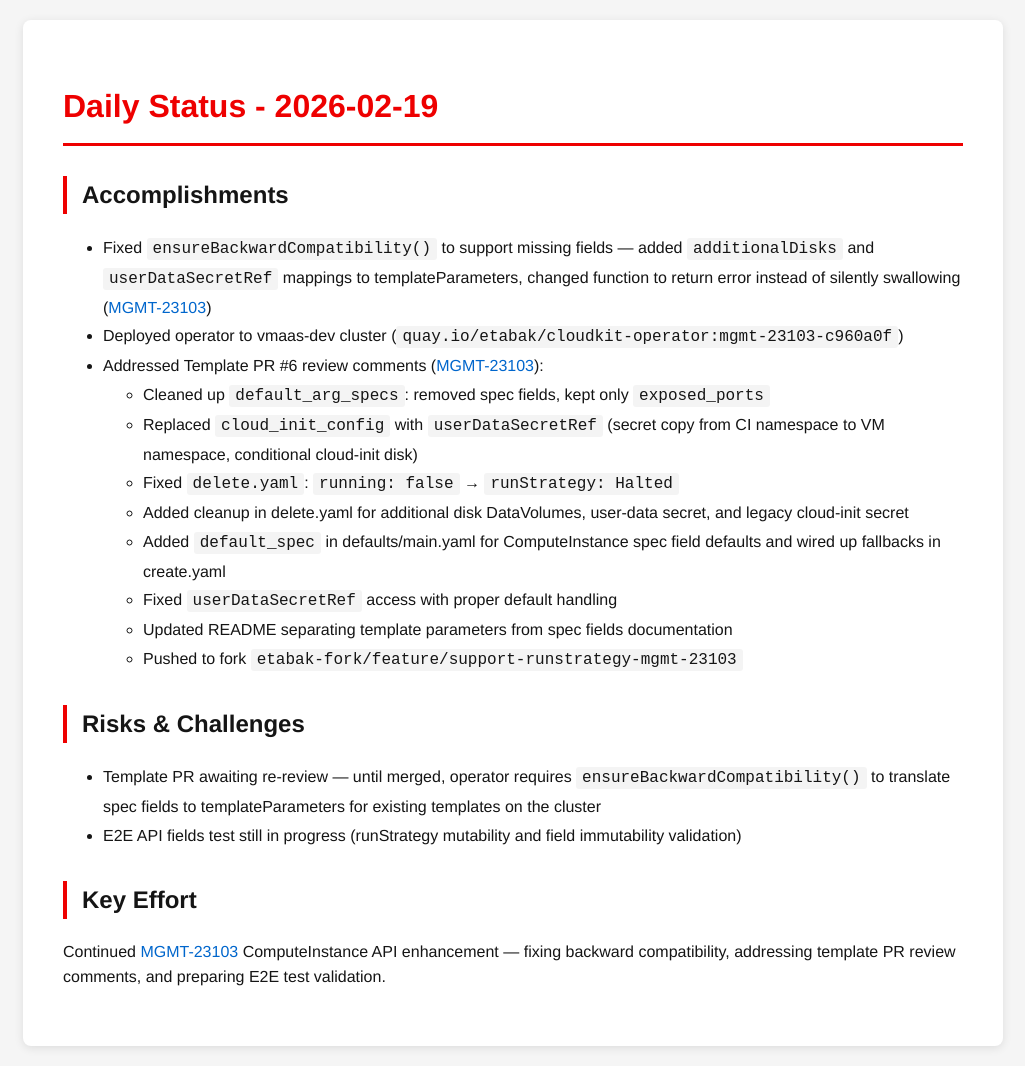
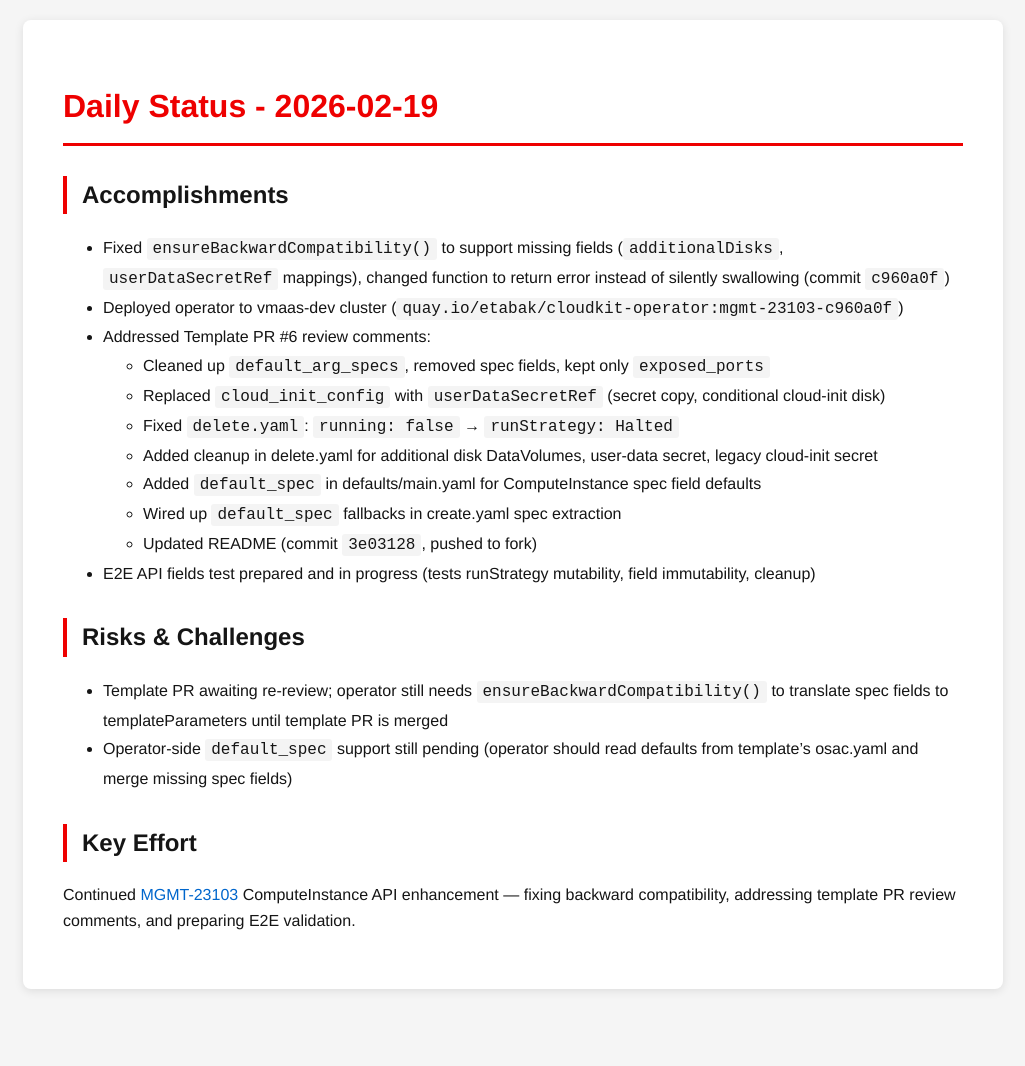
Before and after one commit to tzvatot/daily-status, a Jekyll site: the page built from 2026-02-19.md, in a window 1280 px wide. Shown: the whole page, without its empty margins (127-1152 px from the left). Built offline with Jekyll 4.4.1, drawn with Linux system fonts in a browser that asks for light colours; after the commit the page ends 1009 px from its top, so only the background shows below that.

Commit message:
Daily status update - 2026-02-19

```diff
--- a/2026-02-19.md
+++ b/2026-02-19.md
@@ -7,21 +7,21 @@ date: 2026-02-19
 # Daily Status - 2026-02-19
 
 ## Accomplishments
-- Fixed `ensureBackwardCompatibility()` to support missing fields — added `additionalDisks` and `userDataSecretRef` mappings to templateParameters, changed function to return error instead of silently swallowing ([MGMT-23103](https://issues.redhat.com/browse/MGMT-23103))
+- Fixed `ensureBackwardCompatibility()` to support missing fields (`additionalDisks`, `userDataSecretRef` mappings), changed function to return error instead of silently swallowing (commit `c960a0f`)
 - Deployed operator to vmaas-dev cluster (`quay.io/etabak/cloudkit-operator:mgmt-23103-c960a0f`)
-- Addressed Template PR #6 review comments ([MGMT-23103](https://issues.redhat.com/browse/MGMT-23103)):
-  - Cleaned up `default_arg_specs`: removed spec fields, kept only `exposed_ports`
-  - Replaced `cloud_init_config` with `userDataSecretRef` (secret copy from CI namespace to VM namespace, conditional cloud-init disk)
+- Addressed Template PR #6 review comments:
+  - Cleaned up `default_arg_specs`, removed spec fields, kept only `exposed_ports`
+  - Replaced `cloud_init_config` with `userDataSecretRef` (secret copy, conditional cloud-init disk)
   - Fixed `delete.yaml`: `running: false` → `runStrategy: Halted`
-  - Added cleanup in delete.yaml for additional disk DataVolumes, user-data secret, and legacy cloud-init secret
-  - Added `default_spec` in defaults/main.yaml for ComputeInstance spec field defaults and wired up fallbacks in create.yaml
-  - Fixed `userDataSecretRef` access with proper default handling
-  - Updated README separating template parameters from spec fields documentation
-  - Pushed to fork `etabak-fork/feature/support-runstrategy-mgmt-23103`
+  - Added cleanup in delete.yaml for additional disk DataVolumes, user-data secret, legacy cloud-init secret
+  - Added `default_spec` in defaults/main.yaml for ComputeInstance spec field defaults
+  - Wired up `default_spec` fallbacks in create.yaml spec extraction
+  - Updated README (commit `3e03128`, pushed to fork)
+- E2E API fields test prepared and in progress (tests runStrategy mutability, field immutability, cleanup)
 
 ## Risks & Challenges
-- Template PR awaiting re-review — until merged, operator requires `ensureBackwardCompatibility()` to translate spec fields to templateParameters for existing templates on the cluster
-- E2E API fields test still in progress (runStrategy mutability and field immutability validation)
+- Template PR awaiting re-review; operator still needs `ensureBackwardCompatibility()` to translate spec fields to templateParameters until template PR is merged
+- Operator-side `default_spec` support still pending (operator should read defaults from template's osac.yaml and merge missing spec fields)
 
 ## Key Effort
-Continued [MGMT-23103](https://issues.redhat.com/browse/MGMT-23103) ComputeInstance API enhancement — fixing backward compatibility, addressing template PR review comments, and preparing E2E test validation.
+Continued [MGMT-23103](https://issues.redhat.com/browse/MGMT-23103) ComputeInstance API enhancement — fixing backward compatibility, addressing template PR review comments, and preparing E2E validation.
```
